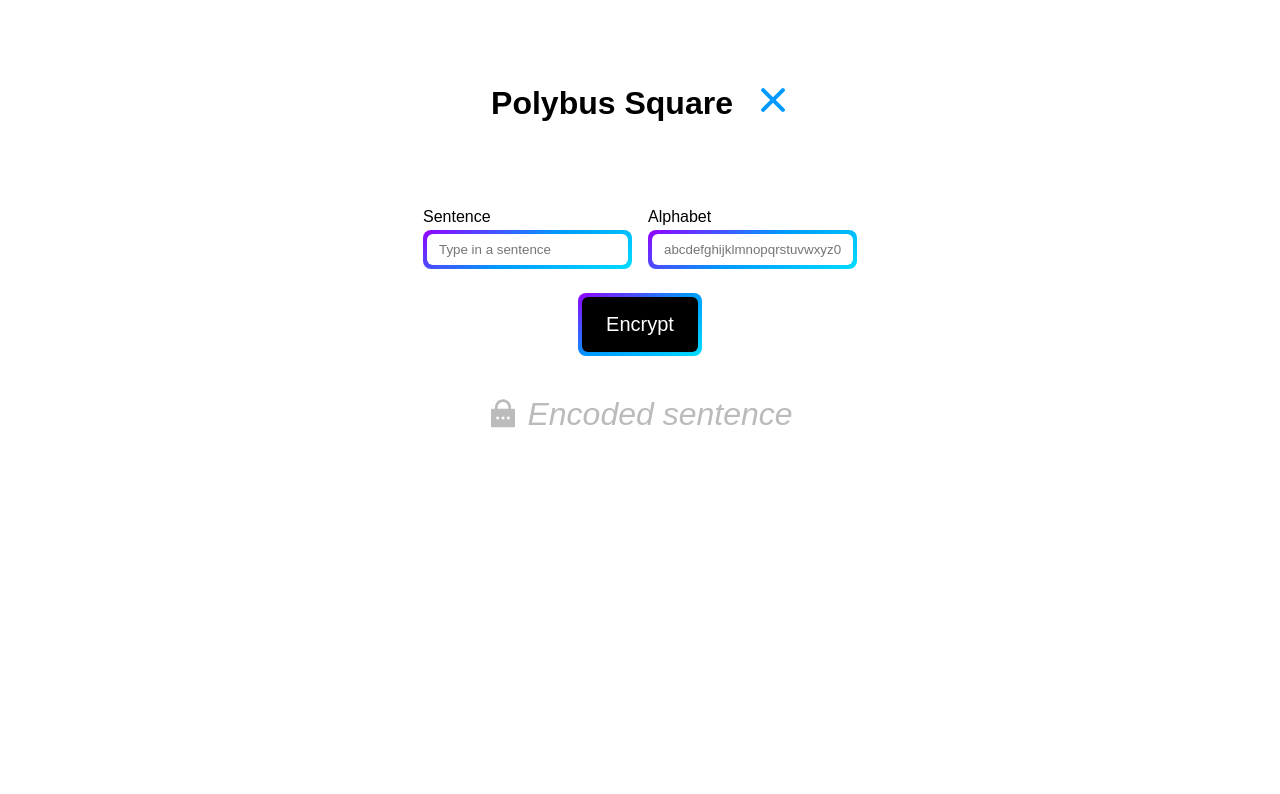
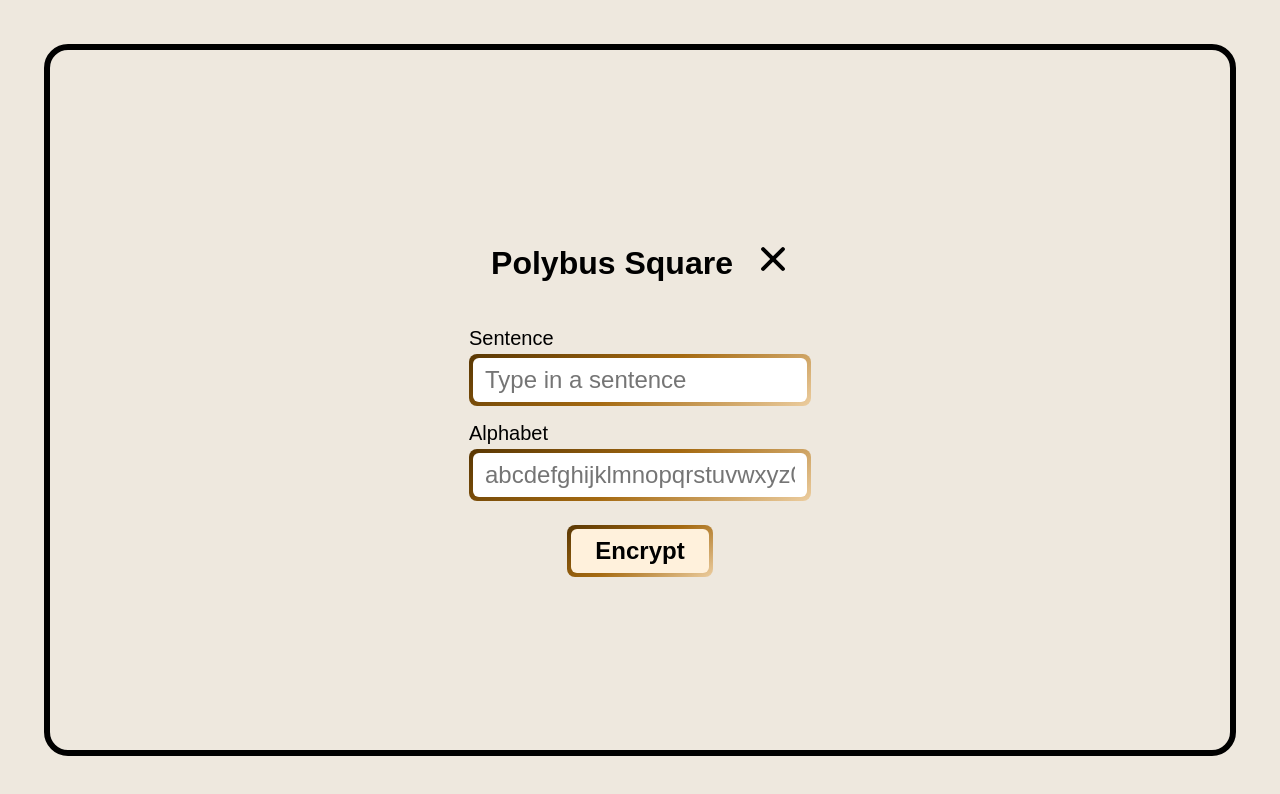
Before and after one commit to playolaizq/cryptographic-ciphers, a website built with Vite: page pages/polybius-square/polybius-square.html in a window 1280 px wide. Built offline with nearby package versions, Linux system fonts and the light colour scheme.

Commit message:
style: polybius square css

```diff
--- a/index.css
+++ b/index.css
@@ -3,6 +3,7 @@ body {
   height: 100svh;
   height: 100vh;
   font-family: fantasy;
+  background-color: #EEE8DE;
 }
 
 input, span, button {
@@ -23,7 +24,6 @@ ul {
   flex-direction: column;
   justify-content: center;
   align-items: center;
-  background-color: #EEE8DE;
 }
 
 .main-card {
@@ -34,7 +34,7 @@ ul {
   flex-direction: column;
   align-items: center;
   justify-content: center;
-  border: 6px solid black;
+  border: 6px solid #000000;
   border-radius: 24px;
   padding: 32px;
   background-image: url("./assets/numbers-background.png");
@@ -51,7 +51,7 @@ ul {
   display: block;
   width: fit-content;
   padding: 8px 16px;
-  outline: 1px solid black;
+  outline: 1px solid #000000;
   border-radius: 32px;
   margin-bottom: 8px;
   cursor: pointer;
@@ -64,7 +64,7 @@ ul {
 .cipher-link {
   font-size: 24px;
   text-decoration: auto;
-  color: black;
+  color: #000000;
 }
 
 .cipher-link:hover {
--- a/pages/polybius-square/polybius-square.css
+++ b/pages/polybius-square/polybius-square.css
@@ -3,10 +3,32 @@ body {
   height: 100svh;
   height: 100vh;
   font-family: fantasy;
+  background-color: #EEE8DE;
 }
 
 input, span, button {
   font-family: fantasy;
+}
+
+.root {
+  height: inherit;
+  display: flex;
+  flex-direction: column;
+  justify-content: center;
+  align-items: center;
+}
+
+.main-card {
+  position: relative;
+  width: calc(100% - 164px);
+  height: calc(100vh - 164px);
+  display: flex;
+  flex-direction: column;
+  align-items: center;
+  justify-content: center;
+  border: 6px solid #000000;
+  border-radius: 24px;
+  padding: 32px;
 }
 
 .header {
@@ -14,7 +36,6 @@ input, span, button {
   align-items: center;
   justify-content: center;
   gap: 24px;
-  margin-top: 64px;
 }
 
 .form {
@@ -23,11 +44,12 @@ input, span, button {
   justify-content: center;
   flex-direction: column;
   gap: 24px;
-  margin-top: 64px;
+  margin-top: 24px;
 }
 
 .form-inner-container {
   display: flex;
+  flex-direction: column;
   gap: 16px;
 }
 
@@ -41,9 +63,9 @@ input, span, button {
   border: none;
   background-image: linear-gradient(
     150deg,
-    #9500ff,
-    #09f,
-    #00ddff
+    #593703,
+    #A56A11,
+    #ECCD9F
   );
   border-radius: 8px;
   font-size: 20px;
@@ -51,39 +73,49 @@ input, span, button {
   transition: all 0.3s;
 }
 
+.form-label {
+  font-size: 20px;
+}
+
 .form-input {
   border: none;
   outline: none;
   border-radius: 6px;
   padding: 8px 12px;
+  font-size: 24px;
 }
 
 .primary-button {
   border: none;
   background-image: linear-gradient(
     150deg,
-    #9500ff,
-    #09f,
-    #00ddff
+    #593703,
+    #A56A11,
+    #ECCD9F
   );
   border-radius: 8px;
-  color: white;
+  color: #000000;
   display: flex;
-  font-size: 20px;
+  font-size: 24px;
+  font-weight: bold;
   padding: 4px;
   transition: all 0.3s;
   cursor: pointer;
 }
 
 .primary-button span {
-  background: #000;
-  padding: 16px 24px;
+  background: #fff1dc;
+  padding: 8px 24px;
   border-radius: 6px;
-  transition: all 0.3s;
+  transition: background-color 0.3s;
 }
 
 .primary-button:hover span {
   background: none;
+}
+
+.primary-button:hover {
+  color: #ffffff;
 }
 
 .primary-button:active {
@@ -91,7 +123,7 @@ input, span, button {
 }
 
 .encoded-sentence-container {
-  display: flex;
+  display: none;
   align-items: center;
   justify-content: center;
   gap: 8px;
@@ -113,23 +145,23 @@ input, span, button {
   cursor: pointer;
 }
 
-.leftright {
+.close-leftright {
   height: 4px;
   width: 32px;
   position: absolute;
   margin-top: 10px;
-  background-color: #09f;
+  background-color: #000000;
   border-radius: 2px;
   transform: rotate(45deg);
   transition: all .3s ease-in;
 }
 
-.rightleft {
+.close-rightleft {
   height: 4px;
   width: 32px;
   position: absolute;
   margin-top: 10px;
-  background-color: #09f;
+  background-color: #000000;
   border-radius: 2px;
   transform: rotate(-45deg);
   transition: all .3s ease-in;
@@ -140,12 +172,12 @@ input, span, button {
   position: absolute;
 }
 
-.close-container:hover .leftright {
+.close-container:hover .close-leftright {
   transform: rotate(-45deg);
-  background-color: #00ddff;
+  background-color: #A56A11;
 }
 
-.close-container:hover .rightleft {
+.close-container:hover .close-rightleft {
   transform: rotate(45deg);
-  background-color: #00ddff;
+  background-color: #A56A11;
 }
--- a/pages/polybius-square/polybius-square.html
+++ b/pages/polybius-square/polybius-square.html
@@ -8,18 +8,19 @@
     <title>Polybus Square | Cryptography Ciphers</title>
   </head>
   <body>
+    <main class="root">
+      <div class="main-card">
         <header class="header">
           <h1>Polybus Square</h1>
           <nav>
             <a href="../../index.html">
               <div class="close-container">
-            <div class="leftright"></div>
-            <div class="rightleft"></div>
+                <div class="close-leftright"></div>
+                <div class="close-rightleft"></div>
               </div>
             </a>
           </nav>
         </header>
-
         <form class="form" onsubmit="handleEncryptSubmit(event)">
           <section class="form-inner-container">
             <div class="form-item">
@@ -45,7 +46,6 @@
             <span> Encrypt </span>
           </button>
         </form>
-
         <div id="encoded-sentence-container" class="encoded-sentence-container">
           <svg
             stroke="currentColor"
@@ -60,11 +60,10 @@
               d="M18 8H20C20.5523 8 21 8.44772 21 9V21C21 21.5523 20.5523 22 20 22H4C3.44772 22 3 21.5523 3 21V9C3 8.44772 3.44772 8 4 8H6V7C6 3.68629 8.68629 1 12 1C15.3137 1 18 3.68629 18 7V8ZM16 8V7C16 4.79086 14.2091 3 12 3C9.79086 3 8 4.79086 8 7V8H16ZM11 14V16H13V14H11ZM7 14V16H9V14H7ZM15 14V16H17V14H15Z"
             ></path>
           </svg>
-      <p id="encoded-sentence" class="encoded-sentence">
-        Encoded sentence
-      </p>
+          <p id="encoded-sentence" class="encoded-sentence"></p>
         </div>
-
+      </div>
+    </main>
     <script src="./polybius-square.js" type="module"></script>
   </body>
 </html>
--- a/pages/polybius-square/polybius-square.js
+++ b/pages/polybius-square/polybius-square.js
@@ -10,8 +10,12 @@ window.handleEncryptSubmit = function handleEncryptSubmit(event) {
   const formValues = getFormValues(event);
 
   const encodedSentence = PolybiusSquare(formValues.alphabet).encode(formValues.sentence);
-  encodedSentenceElement.textContent = encodedSentence;
 
-  encodedSentenceContainerElement.style.color = 'black';
-  encodedSentenceElement.style.fontStyle = 'none';
+  if (encodedSentence) {
+    encodedSentenceElement.textContent = encodedSentence;
+
+    encodedSentenceContainerElement.style.display = 'flex';
+    encodedSentenceContainerElement.style.color = '#000000';
+    encodedSentenceElement.style.fontStyle = 'none';
+  }
 }
```
Lines whose indentation alone changed are shown as unchanged.
